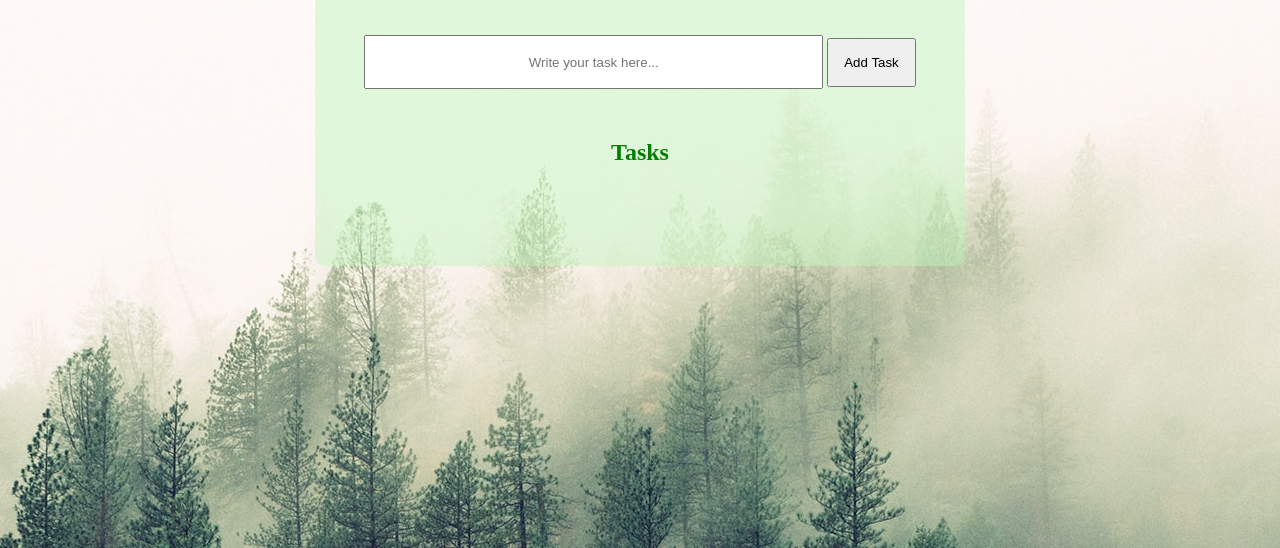
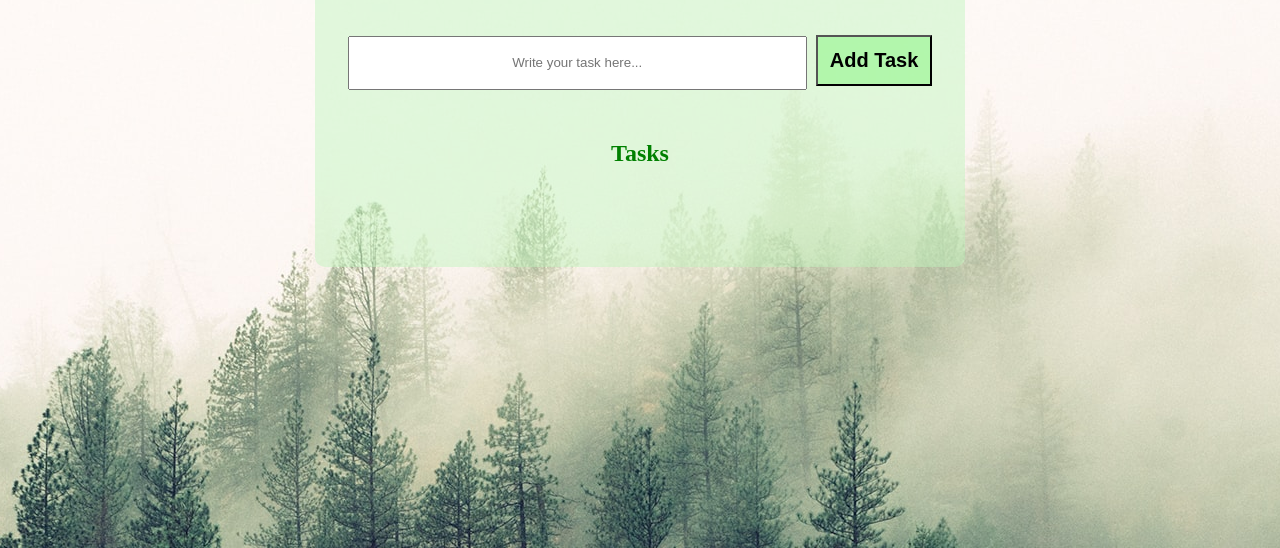
Before and after one commit to mamunabdullah-codes/todo-list-app, a plain HTML site: page index.html in a window 1280 px wide. Shown: the part 252-800 px from the top of the page. Drawn offline with Linux system fonts and the light colour scheme.

Commit message:
Add Button BG Change

```diff
--- a/style.css
+++ b/style.css
@@ -27,7 +27,11 @@ header h1 {
   justify-content: center;
 }
 #task-submit {
-  padding: 15px;
+  background-color: rgba(122, 243, 117, 0.46);
+  font-size: 20px;
+  font-weight: 600;
+  padding: 12px;
+  margin-left: 5px;
 }
 .insert {
   margin: 0 auto;
```
